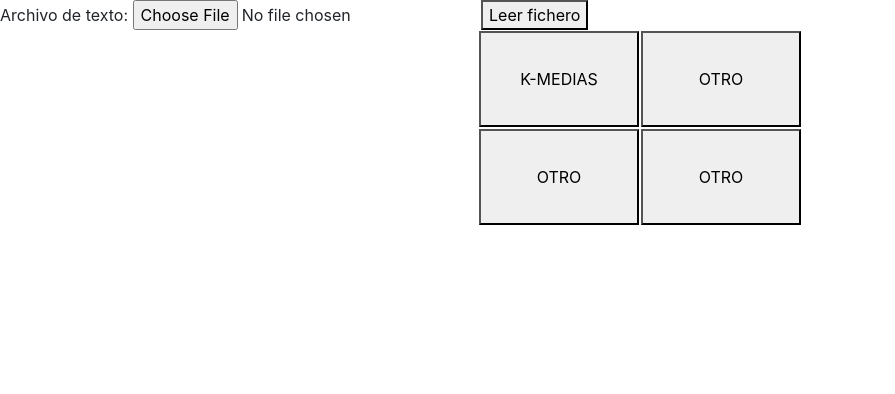
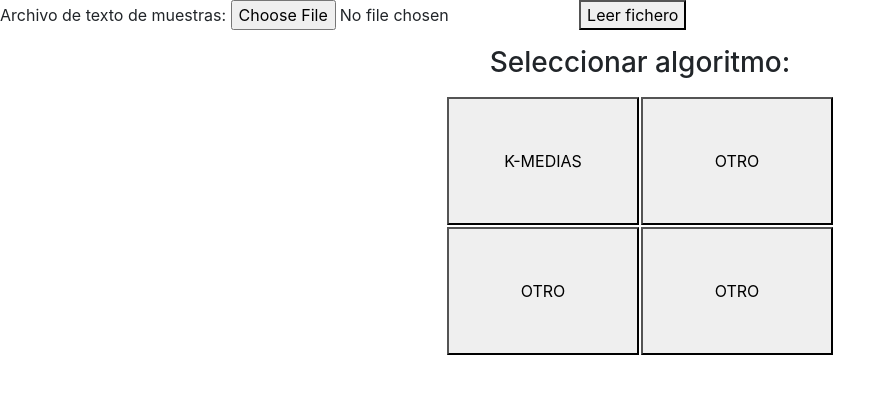
Before and after one commit to molinero95/ICP3, a plain HTML site: page views/index.html in a window 1280 px wide. Shown: the whole page, without its empty margins (0-895 px from the left). Drawn offline with nearby package versions, Linux system fonts and the light colour scheme.

Commit message:
mas arreglos estéticos

```diff
--- a/JS/Entities/K-Medias.js
+++ b/JS/Entities/K-Medias.js
@@ -14,8 +14,11 @@ var App;
             }
             KMedias.prototype.start = function () {
             };
-            KMedias.prototype.pertenencia = function (x, v) {
-                return this.moduloDifCuad(x[0], v[0]) + this.moduloDifCuad(x[1], v[1]);
+            KMedias.prototype.pertenencia = function (x, v, c) {
+                var res = 0;
+                for (var i = 0; i < c; i++)
+                    res += this.moduloDifCuad(x[i], v[i]);
+                return res;
             };
             KMedias.prototype.moduloDifCuad = function (xi, vi) {
                 return Math.pow(Math.abs(xi - vi), 2);
--- a/JS/viewController.js
+++ b/JS/viewController.js
@@ -4,6 +4,7 @@ var App;
     (function (Controllers) {
         $(function () {
             $("#btnRead").on("click", readFile);
+            $("#kMediasBtn").on("click", initKMediasView);
         });
         function readFile(event) {
             var file1 = $("#datatxt").prop("files")[0];
@@ -22,6 +23,15 @@ var App;
         function readEnd() {
             var fileContent = this.result;
         }
+        function initKMediasView() {
+            hideMainMenu();
+        }
+        function hideMainMenu() {
+            $("#menuDiv").hide();
+        }
+        function showMainMenu() {
+            $("#menuDiv").show();
+        }
     })(Controllers = App.Controllers || (App.Controllers = {}));
 })(App || (App = {}));
 //# sourceMappingURL=viewController.js.map
--- a/views/CSS/style.css
+++ b/views/CSS/style.css
@@ -8,12 +8,23 @@ body{
 table{
     width: 50%;
     margin: 0px auto;
+    text-align: center;
+}
+
+
+#menuDiv{
+    text-align: center;
+}
+
+#menuDiv h3{
+    margin-top: 1rem;
+    margin-bottom: 1rem;
 }
 
 .menuBtn{
     text-align: center;
     float: none;
     margin: 0 auto;
-    width: 10rem;
-    height: 6rem;
+    width: 12rem;
+    height: 8rem;
 }
--- a/views/index.html
+++ b/views/index.html
@@ -19,33 +19,33 @@
 </head>
 
 <body>
-  <span>Archivo de texto:
+  <span>Archivo de texto de muestras:
     <input type="file" id="datatxt">
     <button id="btnRead">Leer fichero</button>
   </span>
-  <table id="menuDiv" class="center">
+  <div id="menuDiv">
+    <h3>Seleccionar algoritmo:</h3>
+    <table>
       <tbody>
-      <tr>
-        <td class="align-middle">
-          <div class="text-right">
+        <tr class="">
+          <td class="text-right">
             <button class="menuBtn " id="kMediasBtn">K-MEDIAS</button>
-          </div>
-          <td>
-            <div class="">
+          </td>
+          <td class="text-left">
             <button class="menuBtn" id="otro1Btn">OTRO</button>
-            </div>
           </td>
         </tr>
         <tr>
           <td class="text-right">
             <button class="menuBtn" id="otro2Btn">OTRO</button>
           </td>
-        <td class="">
+          <td class="text-left">
             <button class="menuBtn" id="otro3Btn">OTRO</button>
           </td>
         </tr>
       </tbody>
     </table>
+  </div>
 </body>
 
 </html>
```
Also changed, not shown: 3 other files. Lines whose indentation alone changed are shown as unchanged.
